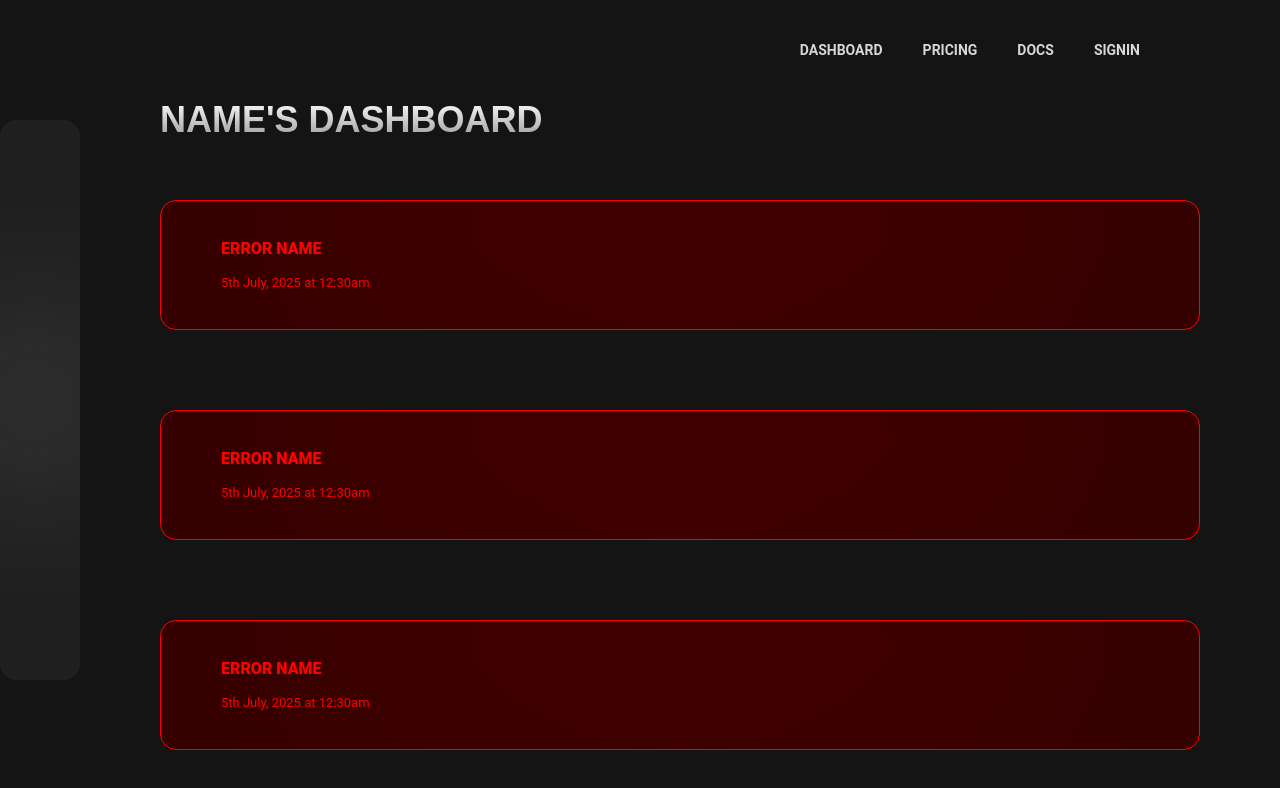
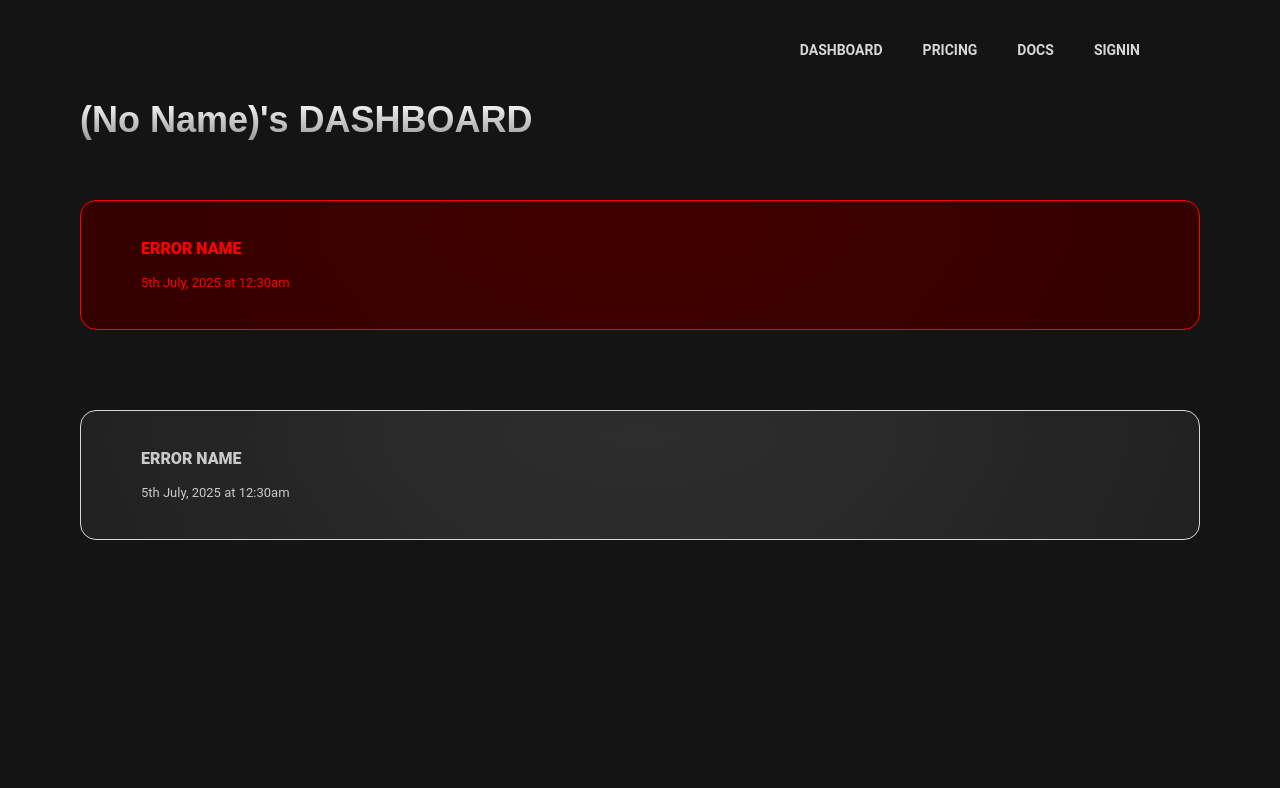
Before and after one commit to scrom-2511/Beepitt, a React (Vite) app in the folder frontend/: page /dashboard in a window 1280 px wide. Shown: the top 788 px of the page. Built offline with nearby package versions, Linux system fonts and the light colour scheme.

Commit message:
created error messages slice

```diff
--- a/frontend/src/app/store.tsx
+++ b/frontend/src/app/store.tsx
@@ -1,11 +1,13 @@
 import { configureStore } from '@reduxjs/toolkit'
 import authReducer from '../features/auth/authSlice'
 import userReducer from '../features/user/userSlice'
+import errMsgReducer from "../features/errorMsgs/errMsgsSlice"
 
 export const store = configureStore({
   reducer: {
     auth: authReducer,
-    user: userReducer
+    user: userReducer,
+    errMsgs: errMsgReducer
   },
 })
 
--- /dev/null
+++ b/frontend/src/features/errorMsgs/errMsgsSlice.tsx
@@ -0,0 +1,35 @@
+import { createSlice, type PayloadAction } from "@reduxjs/toolkit";
+import type { RootState } from "../../app/store";
+
+interface ErrMsg{
+    id:string;
+    errName:string;
+    time:string
+}
+
+interface ErrMsgsState{
+    messages: ErrMsg[]
+}
+
+const initialState: ErrMsgsState = {
+    messages : [{id:"", errName:"", time:""},]
+}
+
+export const ErrMsgsSlice = createSlice({
+    name:"errMsgs",
+    initialState,
+    reducers:{
+        setErrMsgs: (state, action:PayloadAction<ErrMsg[]>) => {
+            state.messages = action.payload
+        },
+        addErrMsgs: (state, action:PayloadAction<ErrMsg>) => {
+            state.messages.push(action.payload)
+        }
+    }
+})
+
+export const {setErrMsgs, addErrMsgs} = ErrMsgsSlice.actions
+
+export const selectErrMsgs = (state:RootState) => state.errMsgs
+
+export default ErrMsgsSlice.reducer
--- a/frontend/src/features/user/userSlice.tsx
+++ b/frontend/src/features/user/userSlice.tsx
@@ -6,7 +6,7 @@ interface UserState {
 }
 
 const initialState: UserState = {
-  username: "",
+  username: "(No Name)",
 }
 
 export const userSlice = createSlice({
--- a/frontend/src/pages/Dashboard.tsx
+++ b/frontend/src/pages/Dashboard.tsx
@@ -1,24 +1,18 @@
+import { useSelector } from "react-redux"
 import NavigationBar from "../components/NavigationBar"
+import { selectUser } from "../features/user/userSlice"
 
 const Dashboard = () => {
+  const username = useSelector(selectUser)
   return (
     <div className="h-full w-full">
       <NavigationBar position="static" />
       <div className="h-[calc(100%-100px)] w-full relative">
-        <div className="h-[70%] w-[80px] bg-third fixed top-1/2 transform -translate-y-1/2 rounded-2xl overflow-hidden">
-          <div className="h-[70px] w-[70px] bg-secondary rounded-full blur-[90px] absolute top-1/2 transform -translate-y-1/2"></div>
-        </div>
-        <div className="h-full w-[calc(100%-80px)] absolute right-0">
-          <h1 className="font-mainheading font-extrabold bg-gradient-to-b from-white to-[#9A9A9A] bg-clip-text text-transparent text-4xl pl-20">NAME'S DASHBOARD</h1>
+        <div className="h-full w-full absolute right-0">
+          <h1 className="font-mainheading font-extrabold bg-gradient-to-b from-white to-[#9A9A9A] bg-clip-text text-transparent text-4xl pl-20">{username + "'s"+ " DASHBOARD"}</h1>
           <div className="h-[calc(100%-100px)] w-full overflow-y-scroll mt-10">
-            <UnsolvedError />
-            <UnsolvedError />
-            <UnsolvedError />
-            <SolvedError />
-            <SolvedError />
-            <SolvedError />
-            <SolvedError />
-            <SolvedError />
+            <UnsolvedError/>
+            <SolvedError/>
           </div>
         </div>
       </div>
--- a/frontend/src/requestHandler/Signup.ts
+++ b/frontend/src/requestHandler/Signup.ts
@@ -1,10 +1,14 @@
 import axios from "axios"
 import type { ResponseInterface } from "../interfaces/ResponseInterfaces";
 
-export const signupHandler = async(data:object): Promise<ResponseInterface> => {
-    const res = await axios.post("http://localhost:3000/user/signup",data);
-    if (res.data.success) {
-        return {success: true, message:res.data.message}
+export const signupHandler = async (data: object): Promise<ResponseInterface> => {
+    try {
+        const res = await axios.post("http://localhost:3000/user/signup", data);
+        if (res.data.success) {
+            return { success: true, message: res.data.message }
+        }
+        return { success: false, message: res.data.messages }
+    } catch (err) {
+        return { success: false, message: "There was an error, please try again." }
     }
-    return {success:false, message:res.data.messages}
 }
--- a/frontend/src/requestHandler/UsernameUpdate.ts
+++ b/frontend/src/requestHandler/UsernameUpdate.ts
@@ -2,9 +2,13 @@ import axios from "axios"
 import type { ResponseInterface } from "../interfaces/ResponseInterfaces";
 
 export const usernameUpdate = async(data:object): Promise<ResponseInterface> => {
-    const res = await axios.post("http://localhost:3000/user/usernameUpdate",data);
+    try {
+        const res = await axios.post("http://localhost:3000/user/usernameUpdate",data);
     if (res.data.success) {
         return {success:true, message:res.data.message}
     }
     return {success:false, message:res.data.message}
+    } catch (error) {
+    return {success:false, message:"There was an error, please try again."}
+    }
 }
```
